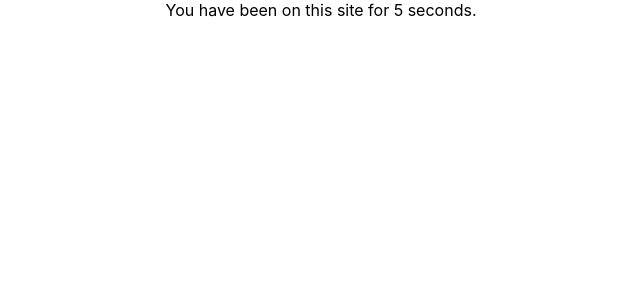
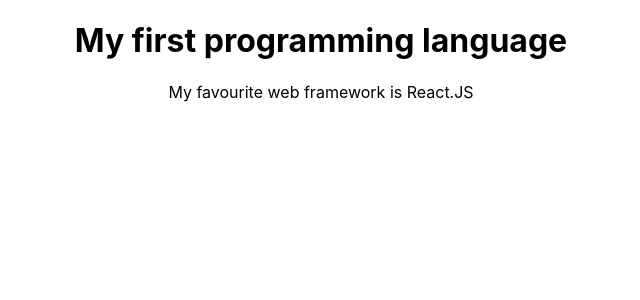
Before and after one commit to Milo123459/salvage-official, a React (Create React App) app: page / in a window 1280 px wide. Shown: the top 300 px of the page, without its empty margins (319-959 px from the left). Built offline with nearby package versions, Linux system fonts and the light colour scheme.

Commit message:
New update

```diff
--- a/src/App.js
+++ b/src/App.js
@@ -24,11 +24,7 @@
 function App() {
   return (
     <div className="App">
-
-
-      <footer>
-        <BrowseTime />
-      </footer>
+      {postComponents}
     </div>
   );
 }
```
